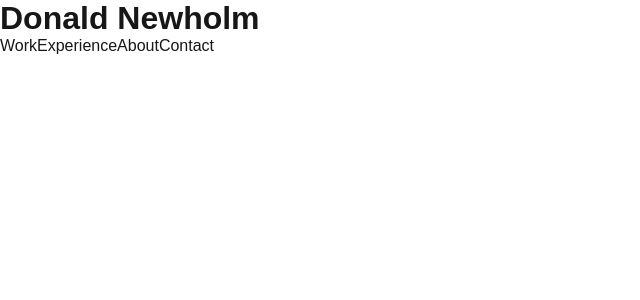
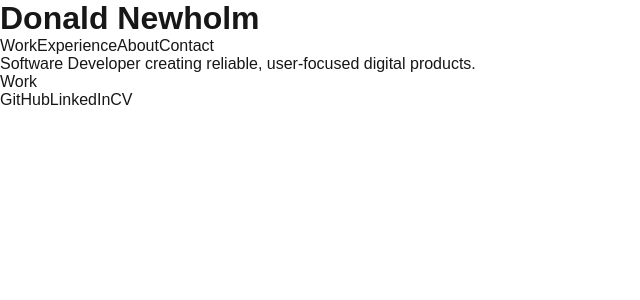
Before and after one commit to CodeKrakken/donald-newholm, a Next.js app: page / in a window 1280 px wide. Shown: the top 300 px of the page, without its empty margins (0-640 px from the left). Built offline with nearby package versions, Linux system fonts and the light colour scheme.

Commit message:
Add hero - tests and implementation

```diff
--- a/src/app/page.tsx
+++ b/src/app/page.tsx
@@ -1,9 +1,11 @@
 import Image from "next/image";
 import styles from "./page.module.css";
 import Header from "@/components/Header";
+import Hero from "@/components/Hero";
 
 export default function Home() {
-  return (
+  return <>
     <Header />
-  );
+    <Hero />
+  </>;
 }
--- /dev/null
+++ b/src/components/Hero.tsx
@@ -0,0 +1,13 @@
+export default function Hero() {
+  return (
+    <section aria-labelledby="hero-title">
+      <p>Software Developer creating reliable, user-focused digital products.</p>
+      <nav aria-label="Hero navigation">
+        <a href="#work">Work</a>
+      </nav>
+      <a href="https://github.com/donald-newholm">GitHub</a>
+      <a href="https://www.linkedin.com/in/donald-newholm">LinkedIn</a>
+      <a href="/donald-newholm-cv.pdf">CV</a>
+    </section>
+  );
+}
```
Also changed, not shown: 1 other file (tests, documents, lock files or other folders).
